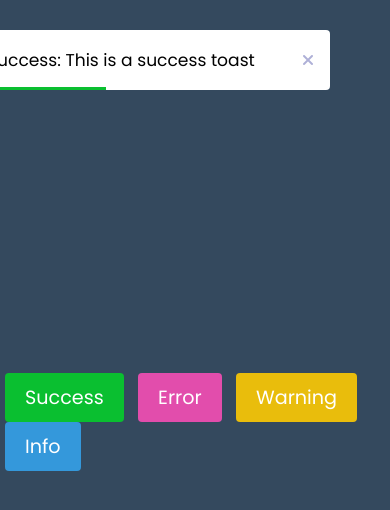
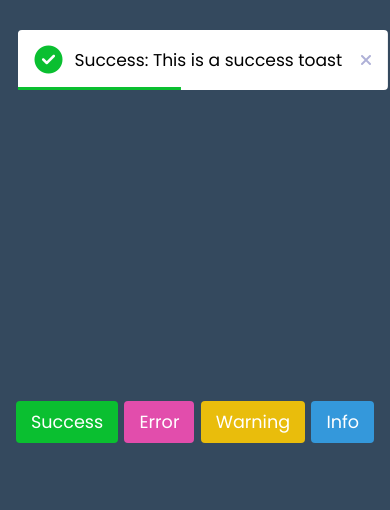
Before and after one commit to pritamdhar6468/toast-notification, a plain HTML site: page index.html in a window 390 px wide. Both pictures are taken after a click on the button "Success". Drawn offline with Linux system fonts and the light colour scheme.

Commit message:
build a complete responsive toast notification

```diff
--- a/script.js
+++ b/script.js
@@ -2,6 +2,7 @@ const notification = document.querySelector('.notification');
 const buttons = document.querySelectorAll('.buttons .btn');
 
 const toastDetails ={
+    timer:5000,
     success:{
         icon:'fa-circle-check',
         text:'Success: This is a success toast',
@@ -20,6 +21,12 @@ const toastDetails ={
     },
 }
 
+const removeToaste = (toast)=> {
+    toast.classList.add("hide");
+    if(toast.timeoutId) clearTimeout(toast.timeoutId); //clearing the timeout for the toast
+    setTimeout(()=> toast.remove(),500);  //removing the toast after 500ms
+}
+
 const createToast = (id) => {
     //getting the icon and text for the toast based on the id passed
     const { icon,text } = toastDetails[id];
@@ -30,9 +37,11 @@ const createToast = (id) => {
                             <i class="fa-solid ${icon}"></i>
                             <span>${text}</span>
                         </div>
-                        <i class="fa-solid fa-xmark"></i>`;
+                        <i class="fa-solid fa-xmark" onclick="removeToaste(this.parentElement)"></i>`;
 
     notification.appendChild(toast); //append the toast to the notification ul
+    //setting the timeout to remove the toaste after the specified duration
+    toast.timeoutId = setTimeout(() => removeToaste(toast),toastDetails.timer);
 }
 
 buttons.forEach(btn => {
--- a/style.css
+++ b/style.css
@@ -56,6 +56,29 @@ body{
         transform: translateX(-10%);
     }
 }
+
+
+.notification .toast.hide{
+    animation: hide_toast 0.3s ease forwards;
+
+}
+
+@keyframes hide_toast {
+    0%{
+        transform: translateX(-10%);
+    }
+    40%{
+        transform: translateX(0%);
+    }
+    80%{
+        transform: translateX(-5%);
+    }
+    100%{
+        transform: translateX(calc(100% + 20px));
+    }
+}
+
+
 .toast::before{
     position: absolute;
     content: "";
@@ -121,3 +144,19 @@ body{
     padding: 10px 20px;
     border-radius: 4px;
 }
+
+@media screen and (max-width: 530px){
+    .notification{
+       width: 95%;
+    }
+    .notification .toast{
+        width: 100%;
+        font-size: 1rem;
+        margin-left: 55px;
+    }
+    .buttons .btn{
+        margin: 0 1px;
+        font-size: 1.1rem;
+        padding: 8px 15px;
+    }
+}
```
